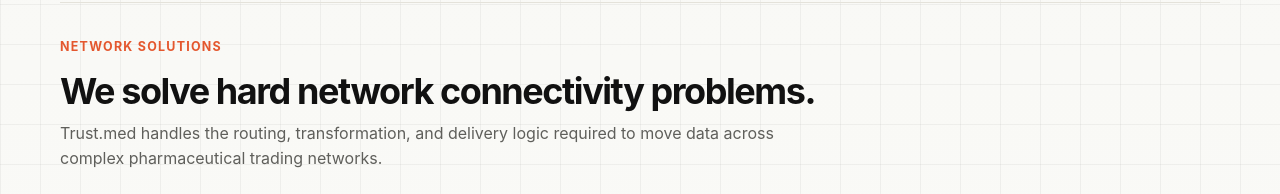
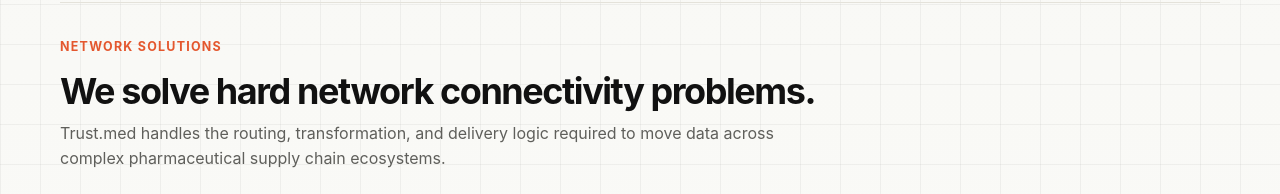
Before and after one commit to dotmed/trustmed-site, an Eleventy site: page src/index.njk in a window 1280 px wide. Shown: the part 1940-2134 px from the top of the page. Built offline with nearby package versions, Linux system fonts and the light colour scheme; Eleventy itself is replaced by a stand-in of ours; files that its build step writes are made by us from their sources; a script that the page names is missing.

Commit message:
copy change to complex problems

```diff
--- a/src/index.njk
+++ b/src/index.njk
@@ -664,7 +664,7 @@
         <p class="tm-kicker">Network solutions</p>
         <h3>We solve hard network connectivity problems.</h3>
         <p class="tm-problem-suite__lead">
-          Trust.med handles the routing, transformation, and delivery logic required to move data across complex pharmaceutical trading networks.
+          Trust.med handles the routing, transformation, and delivery logic required to move data across complex pharmaceutical supply chain ecosystems.
         </p>
       </div>
 
```
